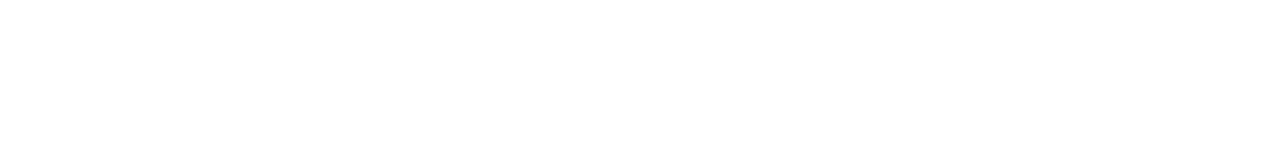
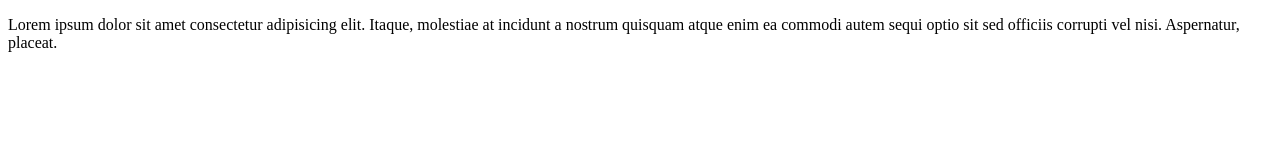
Before and after one commit to clarachence/teste1.clara, a plain HTML site: page index.html in a window 1280 px wide. Drawn offline with Linux system fonts and the light colour scheme.

Commit message:
Adicionado texto no body

```diff
--- a/index.html
+++ b/index.html
@@ -6,6 +6,6 @@
     <title>curso gratuito de git e git hub</title>
 </head>
 <body>
-
+    <p>Lorem ipsum dolor sit amet consectetur adipisicing elit. Itaque, molestiae at incidunt a nostrum quisquam atque enim ea commodi autem sequi optio sit sed officiis corrupti vel nisi. Aspernatur, placeat.</p>
 </body>
 </html>
```
